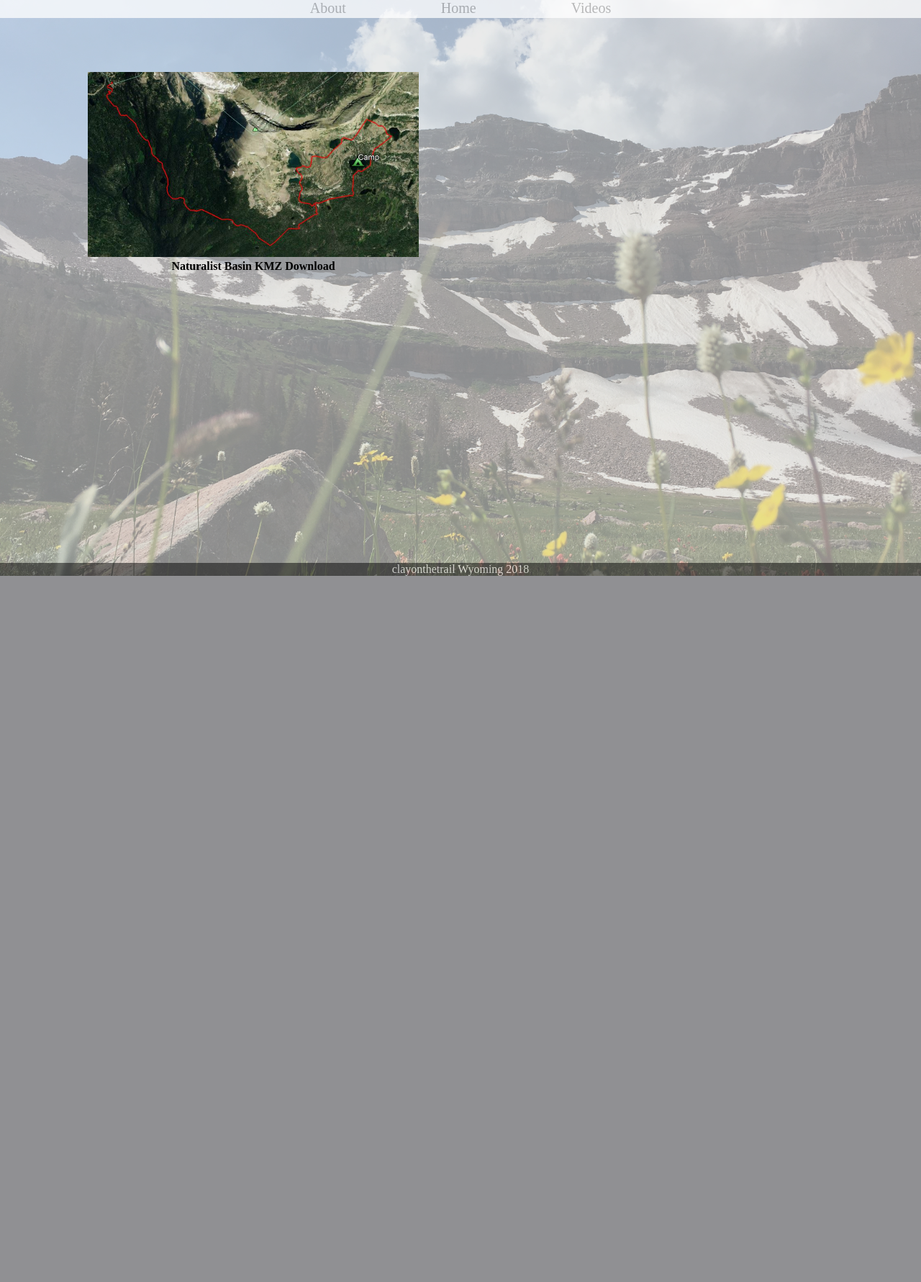
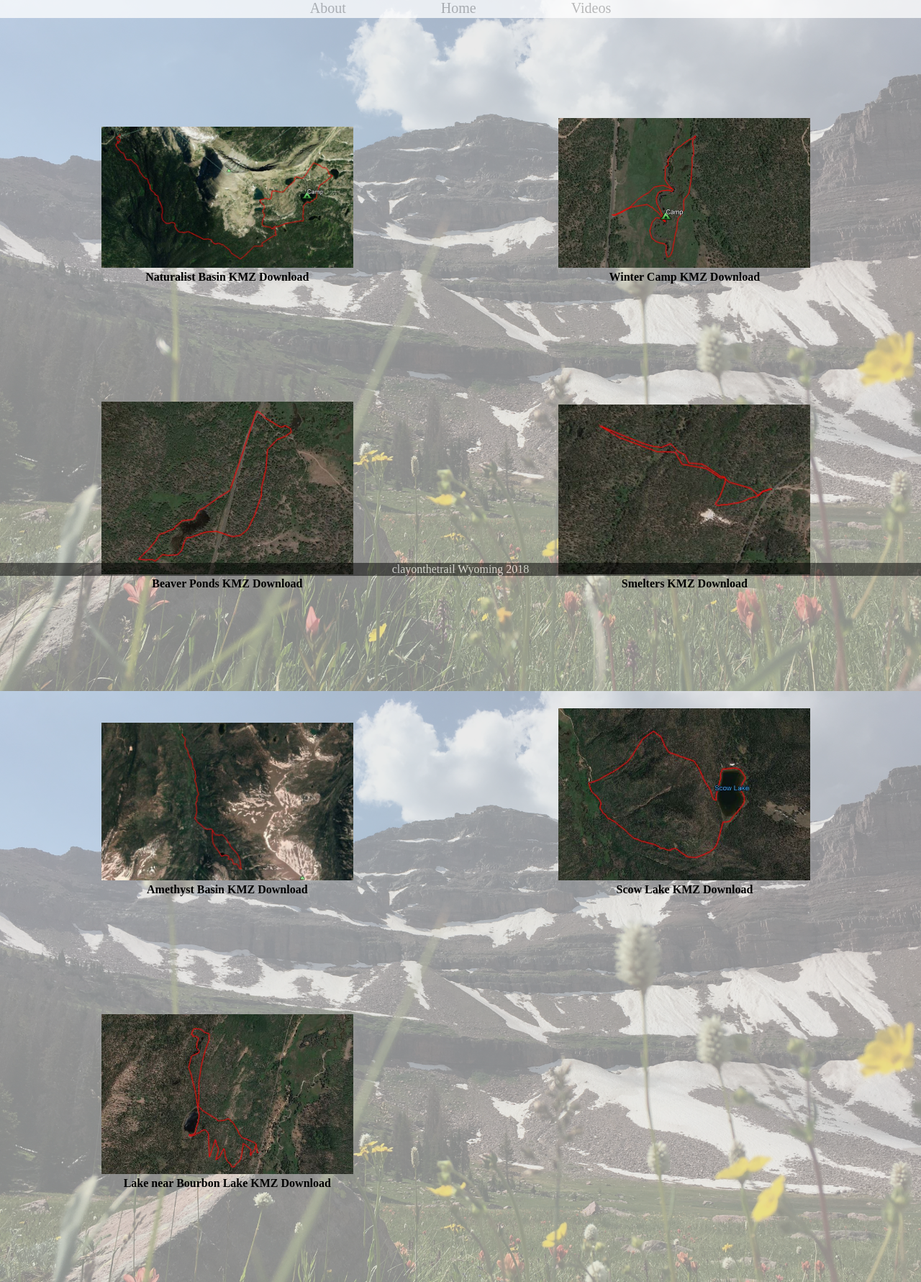
Before and after one commit to clayonthetrail/clayonthetrail.github.io, a PHP site: page /youtube/trails.html in a window 1280 px wide. Shown: the whole page at 72% size. Before the commit the page ends 800 px from the top, so only its background shows below. Run offline with PHP 8.4, Linux system fonts and the light colour scheme.

Commit message:
new video and trails

```diff
--- a/youtube/style/trails.css
+++ b/youtube/style/trails.css
@@ -28,9 +28,10 @@ nav{
     color: white;
 }
 
-.trails{
-    width: 80%;
+.trails1{
+    width: 350px;
     padding-top: 100px;
+    display: inline-block;
 }
 
 .caption{
@@ -47,10 +48,12 @@ body{
 }
 
 figure{
-    width:50%;
-    text-align: center;
-    padding-left:5%;
-    font-size: 100%;
+    display:inline-block;
+    margin:auto;
+    padding-left:11%;
+    padding-right:11%;
+    text-align:center;
+    padding-top: 5%;
 }
 
 footer{
@@ -63,3 +66,13 @@ footer{
     position:fixed;
     bottom:0;
 }
+
+.row1{
+    display: inline-block;
+    margin:0 auto;
+    width: 100%;
+}
+
+#last{
+    padding-bottom: 10%;
+}
--- a/youtube/style/videos.css
+++ b/youtube/style/videos.css
@@ -58,7 +58,6 @@ figure{
     padding-right:7%;
     text-align:center;
     padding-top: 5%;
-
 }
 
 section{
--- a/youtube/trails.html
+++ b/youtube/trails.html
@@ -14,10 +14,40 @@
         <a href="/clayonthetrail.github.io/youtube/videos.html" class="link">Videos</a>
     </nav>
     <main>
+       <section class="row1">
+           <figure>
+               <img src="/clayonthetrail.github.io/youtube/images/naturalist_trail.JPG" alt="Naturalist Trail" class="trails1">
+               <figcaption><a href="/clayonthetrail.github.io/youtube/images/naturalist.kmz" download class="caption">Naturalist Basin KMZ Download</a></figcaption>
+           </figure>
+           <figure>
+               <img src="/clayonthetrail.github.io/youtube/images/winter_camp.JPG" alt="Winter Camp" class="trails1">
+               <figcaption><a href="/clayonthetrail.github.io/youtube/images/winter_camp.kmz" download class="caption">Winter Camp KMZ Download</a></figcaption>
+           </figure>
+        </section>
+          <section>
+              <figure>
+                  <img src="/clayonthetrail.github.io/youtube/images/beaver.JPG" alt="Beaver" class="trails1">
+                  <figcaption><a href="/clayonthetrail.github.io/youtube/images/beaver.kmz" download class="caption">Beaver Ponds KMZ Download</a></figcaption>
+              </figure>
+              <figure>
+                  <img src="/clayonthetrail.github.io/youtube/images/smelters.JPG" alt="Smelters" class="trails1">
+                  <figcaption><a href="/clayonthetrail.github.io/youtube/images/smelters.kmz" download class="caption">Smelters KMZ Download</a></figcaption>
+              </figure>
+       </section>
        <section>
            <figure>
-               <img src="/clayonthetrail.github.io/youtube/images/naturalist_trail.JPG" alt="Naturalist Trail" class="trails">
-               <figcaption><a href="/clayonthetrail.github.io/youtube/images/naturalist.kmz" download class="caption">Naturalist Basin KMZ Download</a></figcaption>
+               <img src="/clayonthetrail.github.io/youtube/images/amethyst.JPG" alt="Amethyst" class="trails1">
+               <figcaption><a href="/clayonthetrail.github.io/youtube/images/spageeto_lake.kmz" download class="caption">Amethyst Basin KMZ Download</a></figcaption>
+           </figure>
+           <figure>
+           <img src="/clayonthetrail.github.io/youtube/images/scow_lake.JPG" alt="Scow" class="trails1">
+           <figcaption><a href="/clayonthetrail.github.io/youtube/images/scow_lake.kmz" download class="caption">Scow Lake KMZ Download</a></figcaption>
+           </figure>
+       </section>
+       <section id="last">
+           <figure>
+               <img src="/clayonthetrail.github.io/youtube/images/spageeto.JPG" alt="Spageeto" class="trails1">
+               <figcaption><a href="/clayonthetrail.github.io/youtube/images/spageeto_lake.kmz" download class="caption">Lake near Bourbon Lake KMZ Download</a></figcaption>
            </figure>
        </section>
         <footer>
--- a/youtube/videos.html
+++ b/youtube/videos.html
@@ -75,6 +75,10 @@
                 <img src="/clayonthetrail.github.io/youtube/images/scow.JPG" alt="Scow">
                 <figcaption><a href="https://www.youtube.com/watch?v=VWZkKn9OXIg" class="video">Scow Lake Via Christmas Meadows</a></figcaption>
             </figure>
+            <figure>
+                <img src="/clayonthetrail.github.io/youtube/images/spageeto_lake.JPG" alt="spageeto">
+                <figcaption><a href="https://www.youtube.com/watch?v=tV1onVzPncQ" class="video">Unnamed lake near Bourbon Lake</a></figcaption>
+            </figure>
         </section>
     </main>
     <footer>
```
Also changed, not shown: youtube/images/amethyst.JPG (added), youtube/images/beaver.JPG (added), youtube/images/scow_lake.JPG (added), youtube/images/smelters.JPG (added), youtube/images/spageeto.JPG (added), youtube/images/spageeto_lake.JPG (added), youtube/images/winter_camp.JPG (added), 6 other files.
